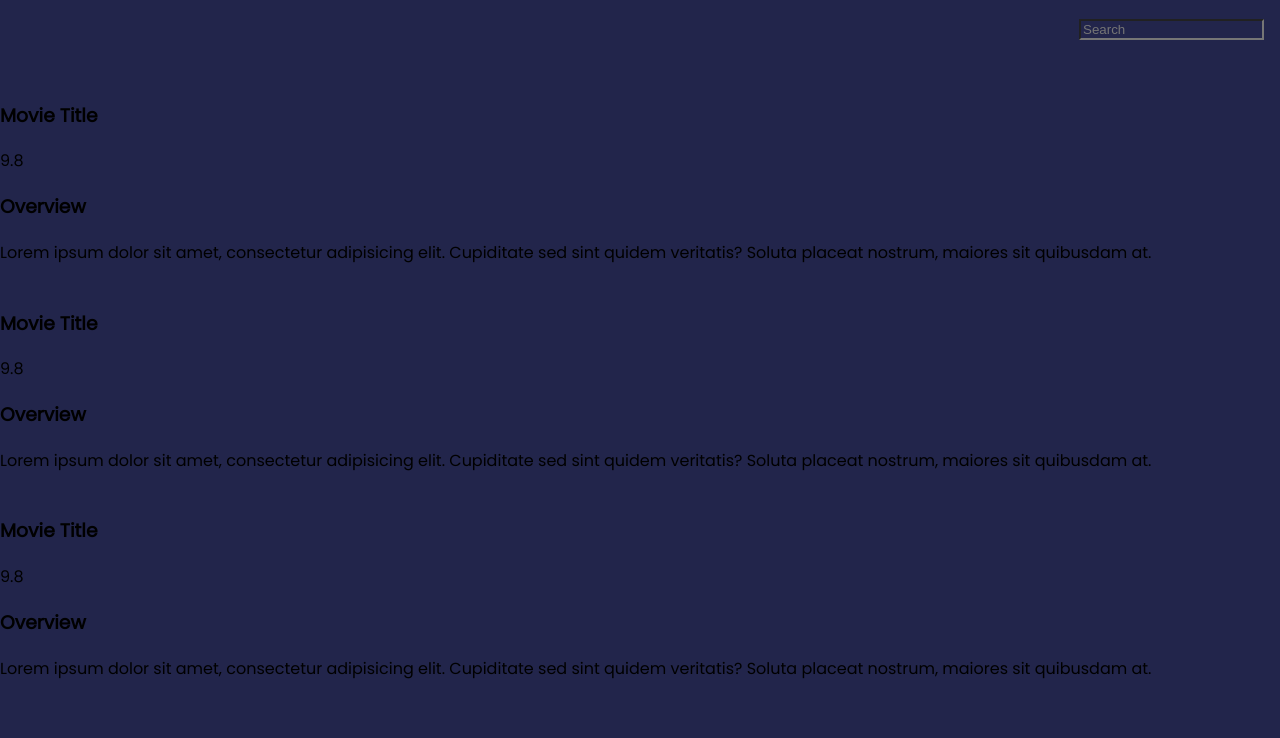
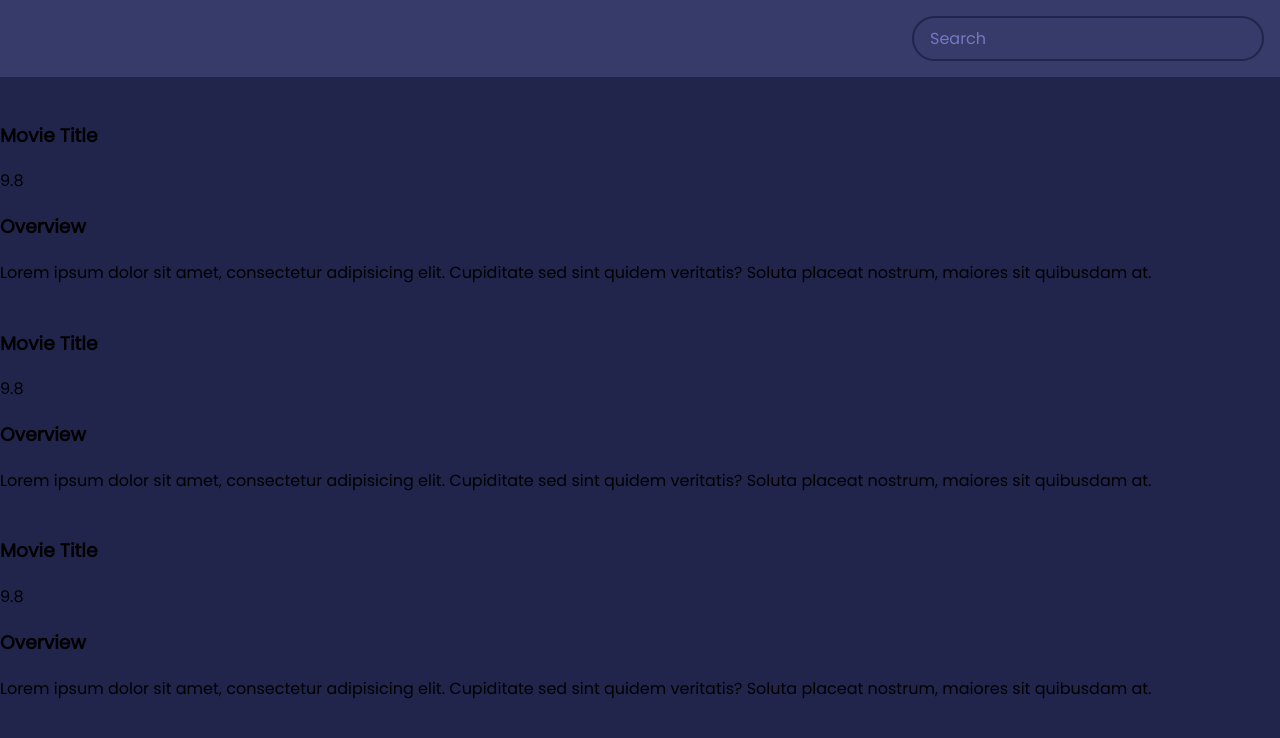
Before and after one commit to PrinceOlubari/my_movie_app, a plain HTML site: page index.html in a window 1280 px wide. Drawn offline with Linux system fonts and the light colour scheme.

Commit message:
styling the header and search area

```diff
--- a/styles.css
+++ b/styles.css
@@ -16,6 +16,7 @@ body {
 }
 
 header {
+  background-color: var(--secondary-color);
   padding: 1rem;
   display: flex;
   justify-content: flex-end;
@@ -23,4 +24,19 @@ header {
 
 .search {
   background-color: transparent;
+  border: 2px solid var(--primary-color);
+  border-radius: 50px;
+  font-family: inherit;
+  font-size: 1rem;
+  padding: 0.5rem 1rem;
+  color: #fff;
 }
+
+.search::placeholder {
+  color: #7378c5;
+}
+
+.search:focus {
+  outline: none;
+  background-color: var(--primary-color);
+}
```
